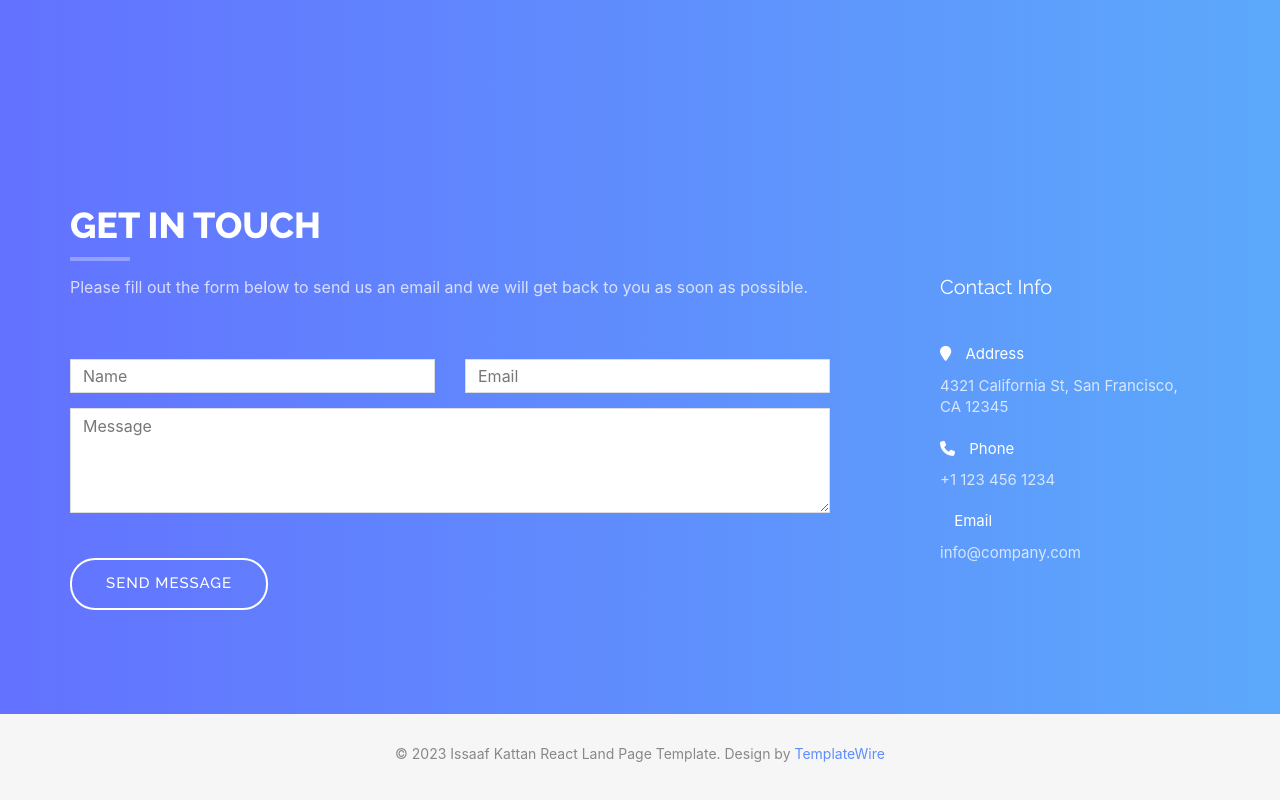
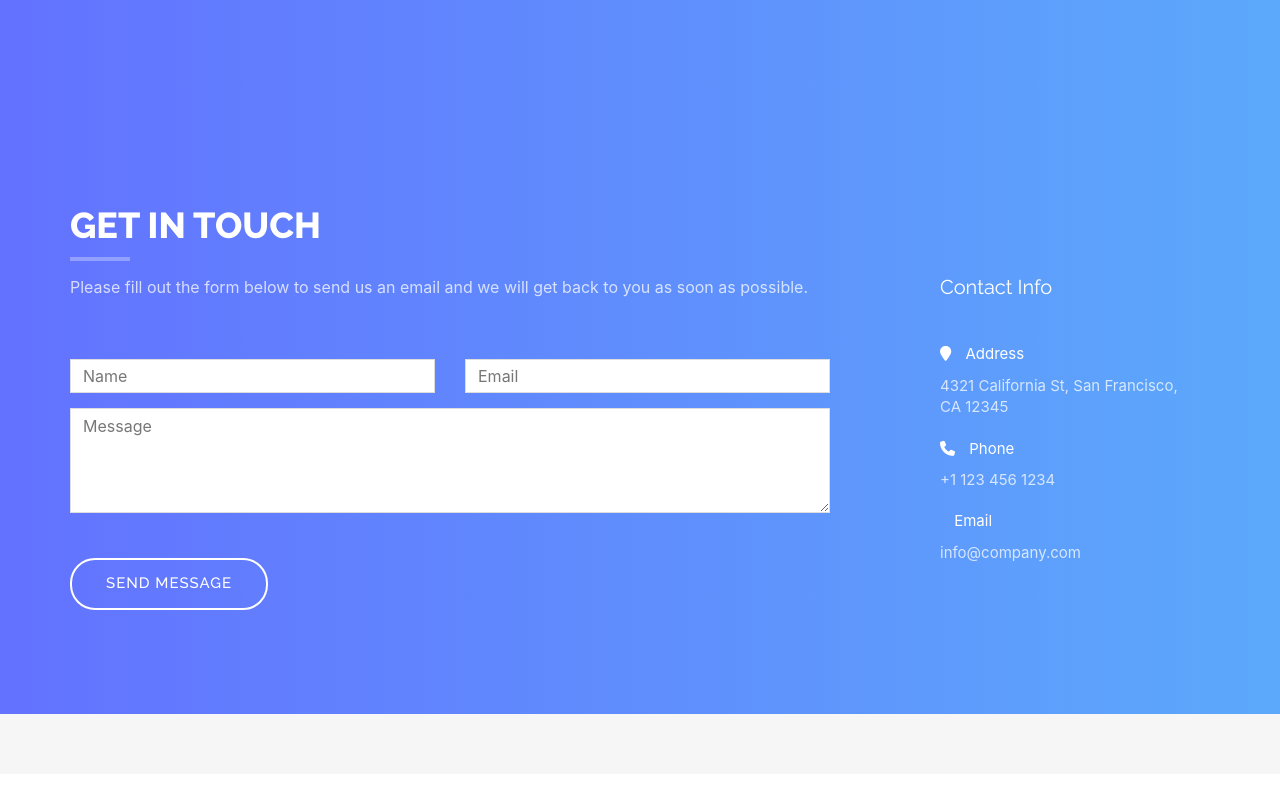
Before and after one commit to SteveEvrard/Haulcomm-Website, a React (Create React App) app: page / in a window 1280 px wide. Shown: the part 2455-3255 px from the top of the page. After the commit the page ends 3229 px from the top, so only its background shows below. Built offline with nearby package versions, Linux system fonts and the light colour scheme; what smooth-scroll would draw is missing.

Commit message:
hide footer

```diff
--- a/src/components/contact.jsx
+++ b/src/components/contact.jsx
@@ -151,14 +151,14 @@ export const Contact = (props) => {
         </div>
       </div>
       <div id="footer">
-        <div className="container text-center">
+        {/* <div className="container text-center">
           <p>
             &copy; 2023 Issaaf Kattan React Land Page Template. Design by{" "}
             <a href="http://www.templatewire.com" rel="nofollow">
               TemplateWire
             </a>
           </p>
-        </div>
+        </div> */}
       </div>
     </div>
   );
```
